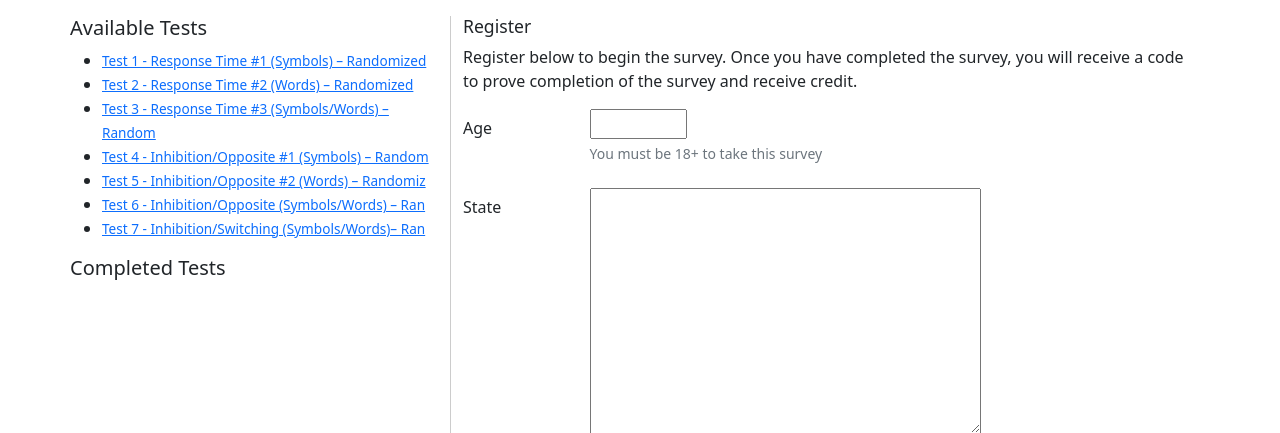
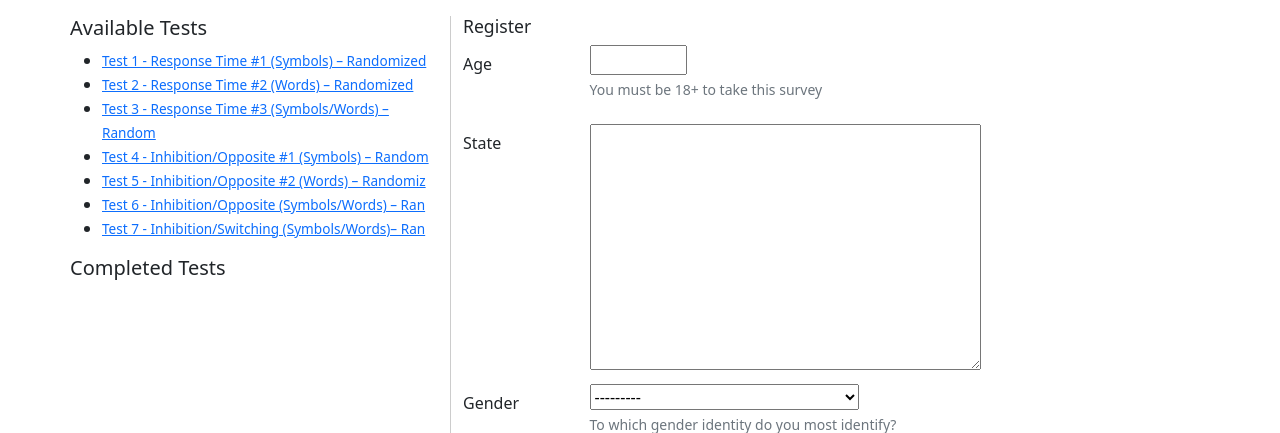
Before and after one commit to rohansroy/cognition, a Django app: page / in a window 1280 px wide. Shown: the part 70-503 px from the top of the page. Run offline with Django 3.2, Linux system fonts and the light colour scheme; data comes from the database, SQL or seed files in the repository.

Commit message:
Remove leading paragraph

```diff
--- a/cognitive_skills/templates/cognitive_skills/index.html
+++ b/cognitive_skills/templates/cognitive_skills/index.html
@@ -12,7 +12,6 @@
     <p>Choose a test from the list on the left.</p>
   {% else %}
     <h3>Register</h3>
-    <p>Register below to begin the survey. Once you have completed the survey, you will receive a code to prove completion of the survey and receive credit.</p>
       <form method="post" action="{% url 'cognitive_skills:register' %}" class="mt-2">
 
         {% csrf_token %}
```
